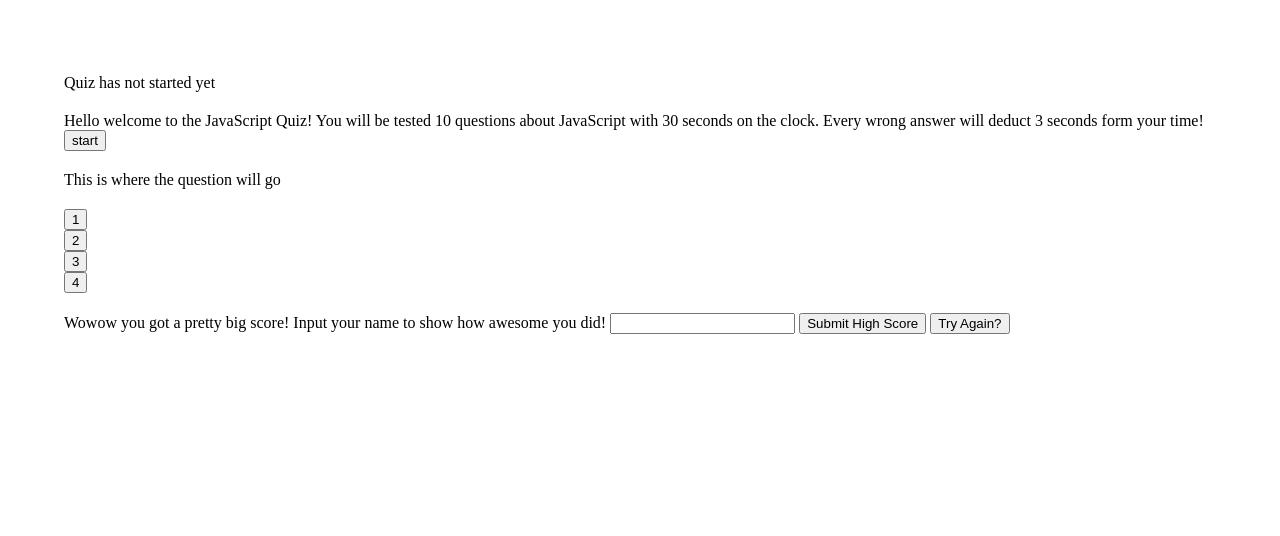
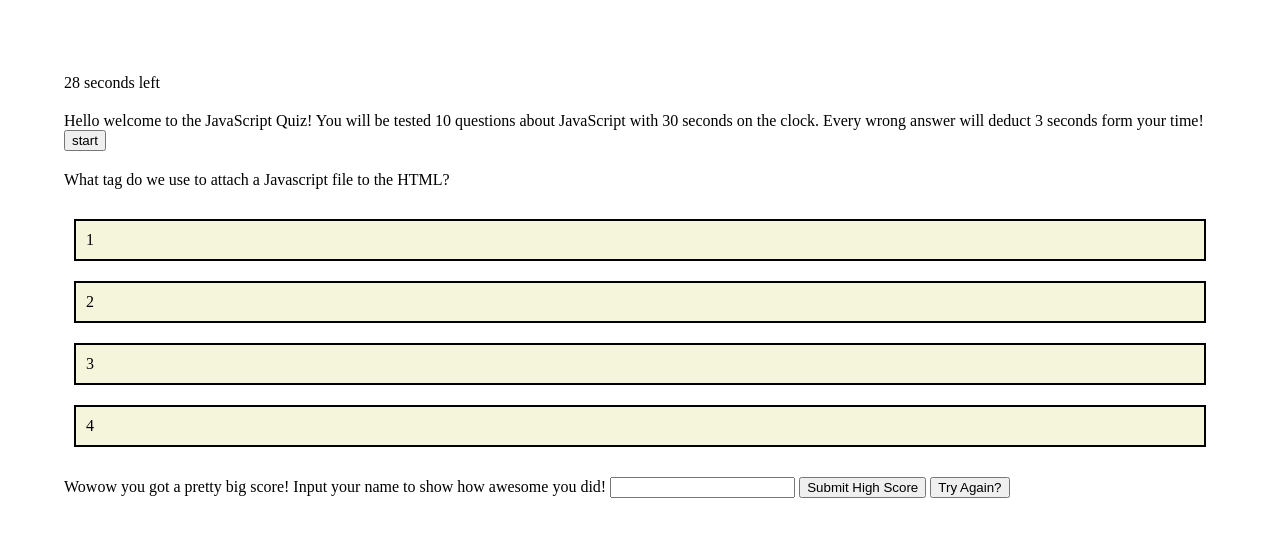
Before and after one commit to Jonathan6/Code-Quiz, a plain HTML site: page index.html in a window 1280 px wide. Both pictures are taken after a click on the button "start". Drawn offline with Linux system fonts and the light colour scheme.

Commit message:
Removed a lot of confusing comments. Added css to make the buttons more readable. Started adding some page rendering functions.

```diff
--- a/index.html
+++ b/index.html
@@ -15,14 +15,12 @@
             You will be tested 10 questions about JavaScript with 30 seconds on the clock. Every wrong answer will deduct 3 seconds form your time!
             <button id="start">start</button>
         </div>
-        <div class="question">
-            This is where the question will go
-        </div>
-        <div class="buttons">
-            <a id="answer1" data-clicked=false><button id="1">1</button></a>
-            <a id="answer2" data-clicked=false><button id="2">2</button></a>
-            <a id="answer3" data-clicked=false><button id="3">3</button></a>
-            <a id="answer4" data-clicked=false><button id="4">4</button></a>
+        <div id="question"> </div>
+        <div id="answerBox">
+            <div id="answer1" data-correct=false data-state="hidden">1</div>
+            <div id="answer2" data-correct=false data-state="hidden">2</div>
+            <div id="answer3" data-correct=false data-state="hidden">3</div>
+            <div id="answer4" data-correct=false data-state="hidden">4</div>
         </div>
         <div id="endScreen">
             Wowow you got a pretty big score! Input your name to show how awesome you did!
--- a/script.js
+++ b/script.js
@@ -8,37 +8,40 @@
 var questionSet = [
     {
         question: "What tag do we use to attach a Javascript file to the HTML?",
-        correctAnswer: "script",
+        correctAnswer: 1,
         answers: ["script", "link", "a", "all of the above", "none of the above"]
     },
     {
         question: "Which is not a primitive data type?",
-        correctAnswer: "bologne",
+        correctAnswer: 4,
         answers: ["boolean", "number", "String", "bologne", "all of these are primitive data types"]
     },
     {
         question: "What do you put directly after a the function name to hold stuff?",
-        correctAnswer: "parenthesis",
+        correctAnswer: 2,
         answers: ["brackets[]", "parenthesis()", "curly braces{}", "all of the above","none of the above"]
     }
 ];
 
+var buttons = [ document.getElementById("answer1"),
+                document.getElementById("answer2"),
+                document.getElementById("answer3"),
+                document.getElementById("answer4")
+            ];
 
 var clock = document.getElementById("timer");
 var start = document.getElementById("start");
 var question = document.getElementById("question");
-var ansOne = document.getElementById("answer1");
-var ansTwo = document.getElementById("answer2");
-var ansThree = document.getElementById("answer3");
-var ansFour = document.getElementById("answer4");
+var answerBox = document.getElementById("answerBox");
 var welcomeScreen = document.getElementById("welcomeScreen");
-var end = docuemnt.getElementById("endScreen");
+var end = document.getElementById("endScreen");
 
 var secondsLeft = 30;
 var timerInterval;
 
 
-    // Click the start button
+
+
 start.addEventListener("click", function() {
     timerInterval = setInterval(function() {
         secondsLeft--;
@@ -51,32 +54,53 @@ start.addEventListener("click", function() {
     // TODO: The front main page disappears
     // TODO: The question and input div boxes appear
     testing();
+});
+
+answerBox.addEventListener("click", function(e) {
+    console.log(e.currentTarget.dataset.correct);
+    // if (e.currentTarget.dataset.correct) {
+        //  They got it correct
+    // } else {
+        // They did not get it correct
+        // Deduct time
+        // Add red background to the div with wrong answer
+    // }
+});
+
+function testing() {
+    //  Adds the current question with answers to the page
+    for (var i = 0; i < questionSet.length; i++) {
+        render(i);
+    }
+}
 
 
-});
+function render(index) {
+    //  Sets the question
+    question.textContent = questionSet[index].question;
 
-function setQuestion() {
-    // TODO: for loop for x many questions
-    for (var i = 0; i < questionSet.length; i++) {
-    //     Pull in question data and add it to question box
-        question.textContent = questionSet[i].question;
-    //     Pull in multiple choice options and add it
-
-    //     User selects a choice
-    //     if wrong
-    //         deduct time for unique wrong answer
-    //         have some visual that it was wrong
-    //     else
-    //         nothing I guess
-
+    //  Sets the answer options, background color, if selected
+    for (let i = 0; i < 4; i++) {
+        buttons[i] = questionSet[i].answers[i];
+        buttons[i].style.backgroundColor = "beige";
+        buttons[i].dataset.state = "hidden";
+        //Sets data value of the answer
+        if (i === questionSet[index].correctAnswer) {
+            buttons[i].dataset.correct = true;
+        } else {
+            buttons[i].dataset.correct = false;
+        }
     }
 }
 
 
 function end() {
-  clock.textContent = "PUT DOWN YOUR PENCILS";
-
-    // high score page appears
-    // asks user for name
-    // record their score with play again button
-}
+    clock.textContent = "PUT DOWN YOUR PENCILS";
+    secondsLeft = 30;
+    //  high score page appears
+    //  button box disappears
+    //  asks user for name
+    //  record their score
+    //  play again button
+    //  breakdown of their score
+  }
--- a/style.css
+++ b/style.css
@@ -17,7 +17,14 @@ main div {
     justify-content: center;
 }
 
-.buttons {
+#answerBox {
     display: flex;
     flex-direction: column;
 }
+
+#answerBox div {
+    background-color: beige;
+    border: black solid 2px;
+    padding: 10px;
+    margin: 10px;
+}
```
